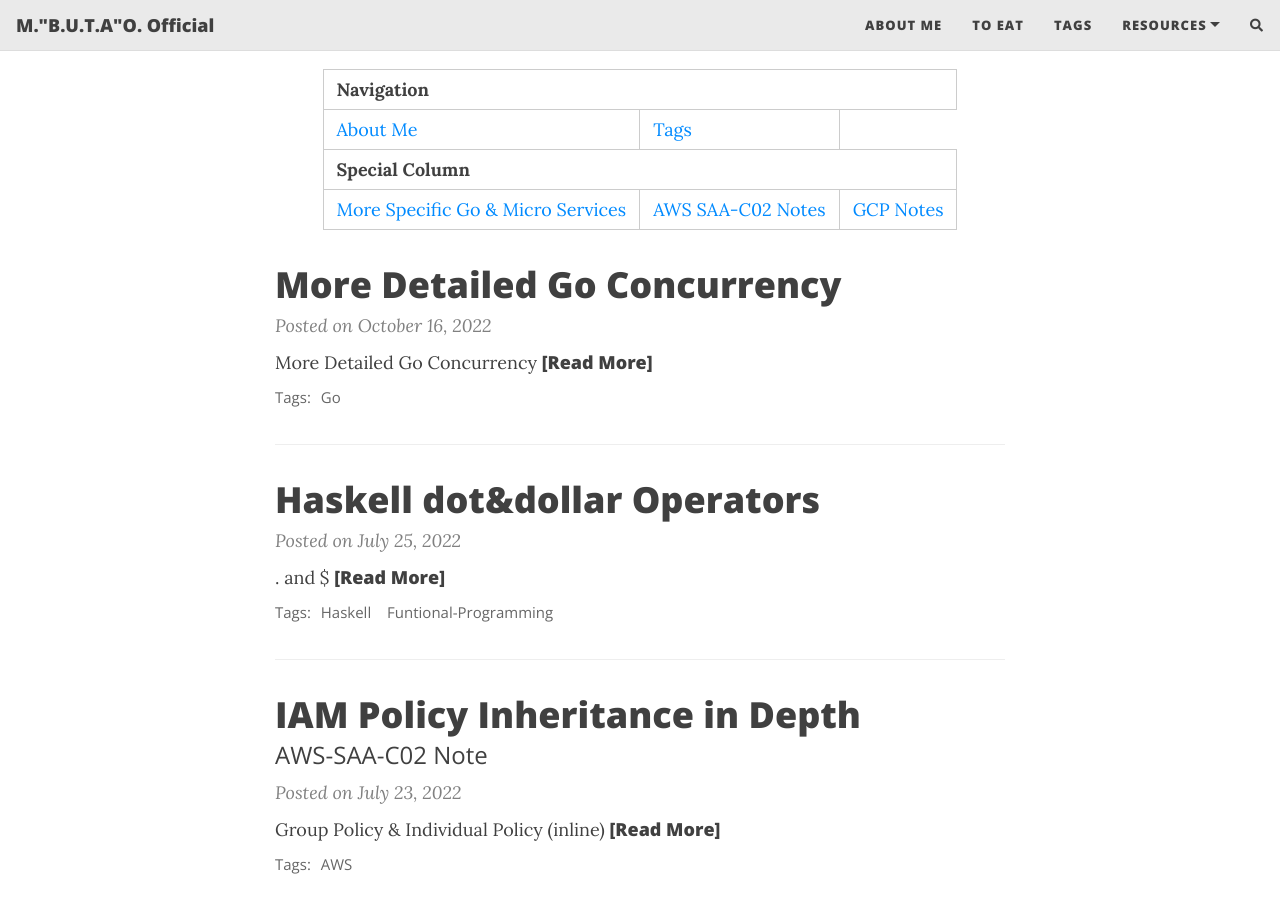
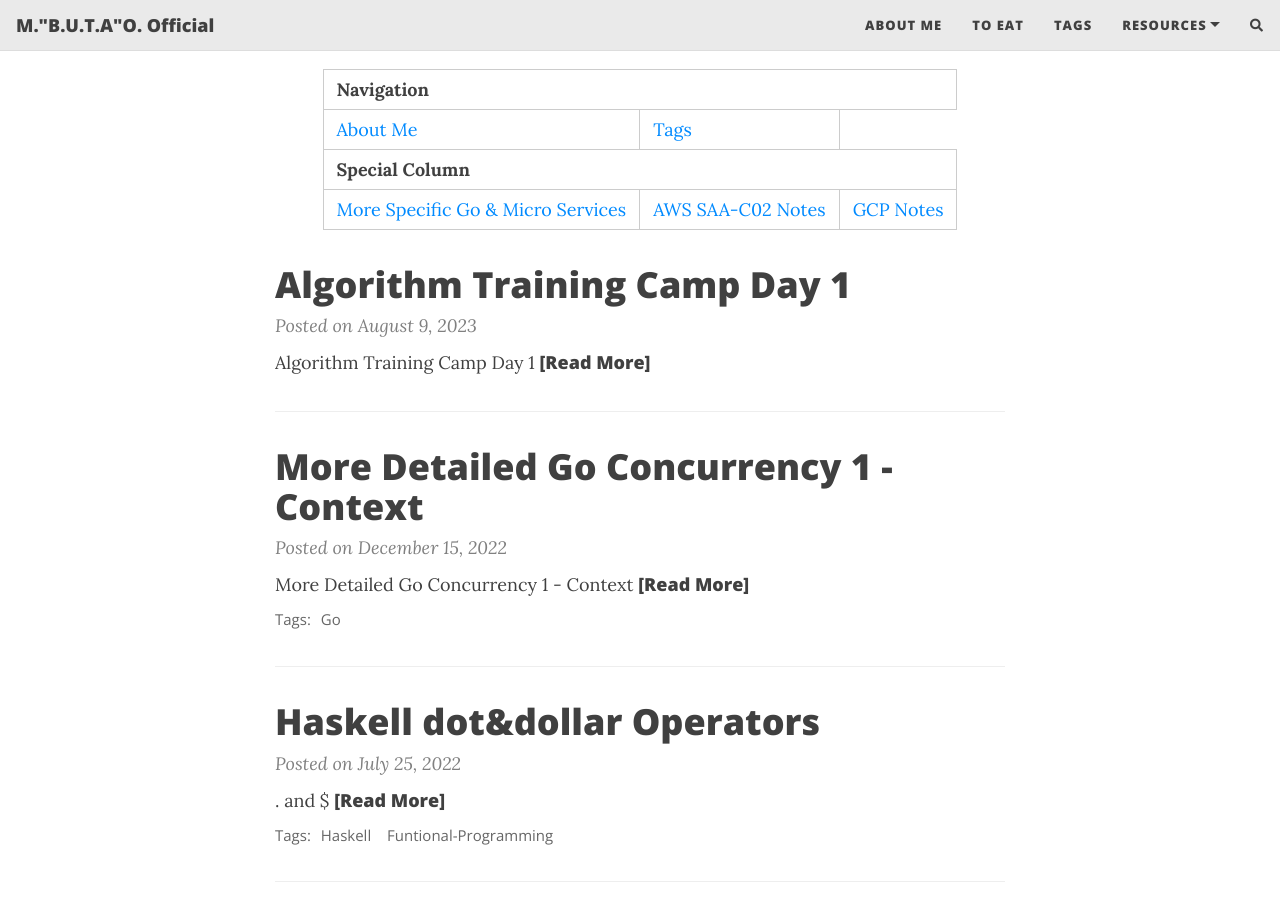
Before and after one commit to mizumoto-cn/mizumoto-cn.github.io, a Jekyll site: the page built from index.md, in a window 1280 px wide and 900 px high, scrolled down 323 px. Built offline with Jekyll 4.4.1, drawn with Linux system fonts in a browser that asks for light colours; nearby versions of some CDN libraries; comment, search, counter and statistics services are not loaded; part of the change alters nothing that is shown.

````diff
--- a/_posts/2022-10-16-More-Detailed-Go-Concurrency.md
+++ b/_posts/2022-12-15-More-Detailed-Go-Concurrency-Context.md
@@ -1,10 +1,10 @@
 ---
 layout: post
-title: More Detailed Go Concurrency
+title: More Detailed Go Concurrency 1 - Context
 cover-img: /assets/img/path.jpg
 thumbnail-img: ""
 share-img: /assets/img/path.jpg
 tags: [Go]
 ---
 
-## More Detailed Go Concurrency
+## More Detailed Go Concurrency 1 - Context
--- /dev/null
+++ b/_posts/2023-08-09-Algorithm-Training-Camp-Day-1.md
@@ -0,0 +1,141 @@
+# Algorithm Training Camp Day 1
+
+> 2023-08-09
+
+> 大学毕业之后好久没有好好去刷一下算法题了。这次基于某些原因，决定开始刷一下算法题，希望能够坚持下去。
+> 为了鞭策自己，决定每天都写一篇博客，记录一下自己的学习过程。
+
+## Day1 数列1
+
+数组算是比较基础的题目类型了。每次刷题都是从数组开始然后不了了之（笑）。基础的数组题用的比较多的是二分查找、双指针滑动这些方法，熟练之后切起题来也是比较顺手的。
+
+第一天的题目比较简单，是[704](<https://leetcode.com/problems/binary-search/>)和[27](<https://leetcode.com/problems/remove-element/>)。第一题是二分查找，第二题是双指针。
+
+### 704. Binary Search
+
+> Easy
+>
+> Given an array of integers nums which is sorted in ascending order, and an integer target,
+> write a function to search target in nums.
+>
+> If target exists, then return its index. Otherwise, return -1.
+>
+> You must write an algorithm with O(log n) runtime complexity.
+>
+> Example 1:
+>
+> Input: nums = [-1,0,3,5,9,12], target = 9
+> Output: 4
+> Explanation: 9 exists in nums and its index is 4
+>
+> Example 2:
+>
+> Input: nums = [-1,0,3,5,9,12], target = 2
+> Output: -1
+> Explanation: 2 does not exist in nums so return -1
+>
+> Constraints:
+>
+> 1 <= nums.length <= 10^4
+> -10^4 < nums[i], target < 10^4
+> All the integers in nums are unique.
+> nums is sorted in ascending order.
+
+[题解](<https://github.com/mizumoto-cn/leetcode-go/blob/main/q704/ans.go>)：
+
+从一个比较简单易懂的写法开始吧：
+
+```go
+func search(nums []int, target int) int {
+    if len(nums) == 0 {
+        return -1
+    }
+    return binarySearch(nums, target, 0, len(nums)-1)
+}
+
+func binarySearch(nums []int, target int, left int, right int) int {
+    if left > right {
+        return -1
+    }
+    mid := (left + right) / 2
+    if nums[mid] == target {
+        return mid
+    }
+    if nums[mid] > target {
+        return binarySearch(nums, target, left, mid-1)
+    }
+    return binarySearch(nums, target, mid+1, right)
+}
+```
+
+这个写法比较容易看懂，如果要追求更加简洁的写法，可以这样：
+
+```go
+func search(nums []int, target int) int {
+	l, r := 0, len(nums)-1
+	for l <= r {
+		mid := l + (r-l)>>1 // avoid overflow
+		if nums[mid] == target {
+			return mid
+		} else if nums[mid] > target {
+			r = mid - 1 // mid is bigger than target, so r = mid - 1
+		} else {
+			l = mid + 1 // mid is smaller than target, so l = mid + 1
+		}
+	}
+	return -1
+}
+```
+
+第二种写法有一些旧时代oi的常用写法的影子，比如`l + (r-l)>>1`这种写法，避免了`l + r`的溢出问题。另外，`l = mid + 1`和`r = mid - 1`这种写法也是比较常见的。
+
+二分查找的关键在于找到中间值，然后根据中间值和目标值的大小关系来缩小查找范围。这里有一个小技巧，就是`l = mid + 1`和`r = mid - 1`这种写法，可以避免死循环。如果写成`l = mid`和`r = mid`，那么当`l == r`的时候，如果`nums[mid]`不等于`target`，那么就会陷入死循环。
+
+### 27. Remove Element
+
+> Easy
+
+[题解](<https://github.com/mizumoto-cn/leetcode-go/blob/main/q27/ans.go>)：
+
+```go
+func removeElement(nums []int, val int) int {
+	k := 0
+	for _, n := range nums {
+		if n != val {
+			nums[k] = n
+			k++
+		}
+	}
+	return k
+}
+```
+
+这道题用暴力方法遍历两次也可以做，因为leetcode给的n比较小，时间和内存都比较富裕。但是这道题的考点应该是双指针，所以还是用双指针来做吧。
+
+乍一看代码，有的朋友可能会感到惊讶：第二个指针在哪里呢？其实在这个循环中，省略掉的_下标指针才是第一个指针，而`k`才是第二个指针。
+
+这道题的思路是，用一个指针`k`来记录当前不等于`val`的元素的个数，然后遍历数组，如果当前元素不等于`val`，那么就把当前元素放到`nums[k]`的位置，然后`k++`。这样遍历完一遍之后，`k`就是不等于`val`的元素的个数，而且`nums[0:k]`就是不等于`val`的元素。
+
+### 拓展
+
+二分查找和双指针是两种比较泛用的算法，因而也有许多题目。
+现拓展如下:
+
+#### Binary Search
+
+| # | Title | Solution | Difficulty |
+|---| ----- | -------- | ---------- |
+|704|[Binary Search](https://leetcode.com/problems/binary-search/)|[Go](https://github.com/mizumoto-cn/leetcode-go/blob/main/q704/ans.go)|Easy|
+| 35| [Search Insert Position](https://leetcode.com/problems/search-insert-position/) | [Go](https://github.com/mizumoto-cn/leetcode-go/blob/main/q35/ans.go) | Easy |
+| 69| [Sqrt(x)](https://leetcode.com/problems/sqrtx/) | [Go](https://github.com/mizumoto-cn/leetcode-go/blob/main/q69/ans.go) | Easy |
+|367| [Valid Perfect Square](https://leetcode.com/problems/valid-perfect-square/)|[Go](https://github.com/mizumoto-cn/leetcode-go/blob/main/q367/ans.go)|Easy|
+
+#### Two Pointers
+
+| # | Title | Solution | Difficulty |
+|---| ----- | -------- | ---------- |
+| 27| [Remove Element](https://leetcode.com/problems/remove-element/) | [Go](https://github.com/mizumoto-cn/leetcode-go/blob/main/q27/ans.go) | Easy |
+| 26| [Remove Duplicates from Sorted Array](https://leetcode.com/problems/remove-duplicates-from-sorted-array/) | [Go](https://github.com/mizumoto-cn/leetcode-go/blob/main/q26/ans.go) | Easy |
+|283|[Move Zeroes](https://leetcode.com/problems/move-zeroes/)|[Go](https://github.com/mizumoto-cn/leetcode-go/blob/main/q283/ans.go)|Easy|
+|844|[Backspace String Compare](https://leetcode.com/problems/backspace-string-compare/)|[Go](https://github.com/mizumoto-cn/leetcode-go/blob/main/q844/ans.go)|Easy|
+|977|[Squares of a Sorted Array](https://leetcode.com/problems/squares-of-a-sorted-array/)|[Go](https://github.com/mizumoto-cn/leetcode-go/blob/main/q977/ans.go)|Easy|
````
